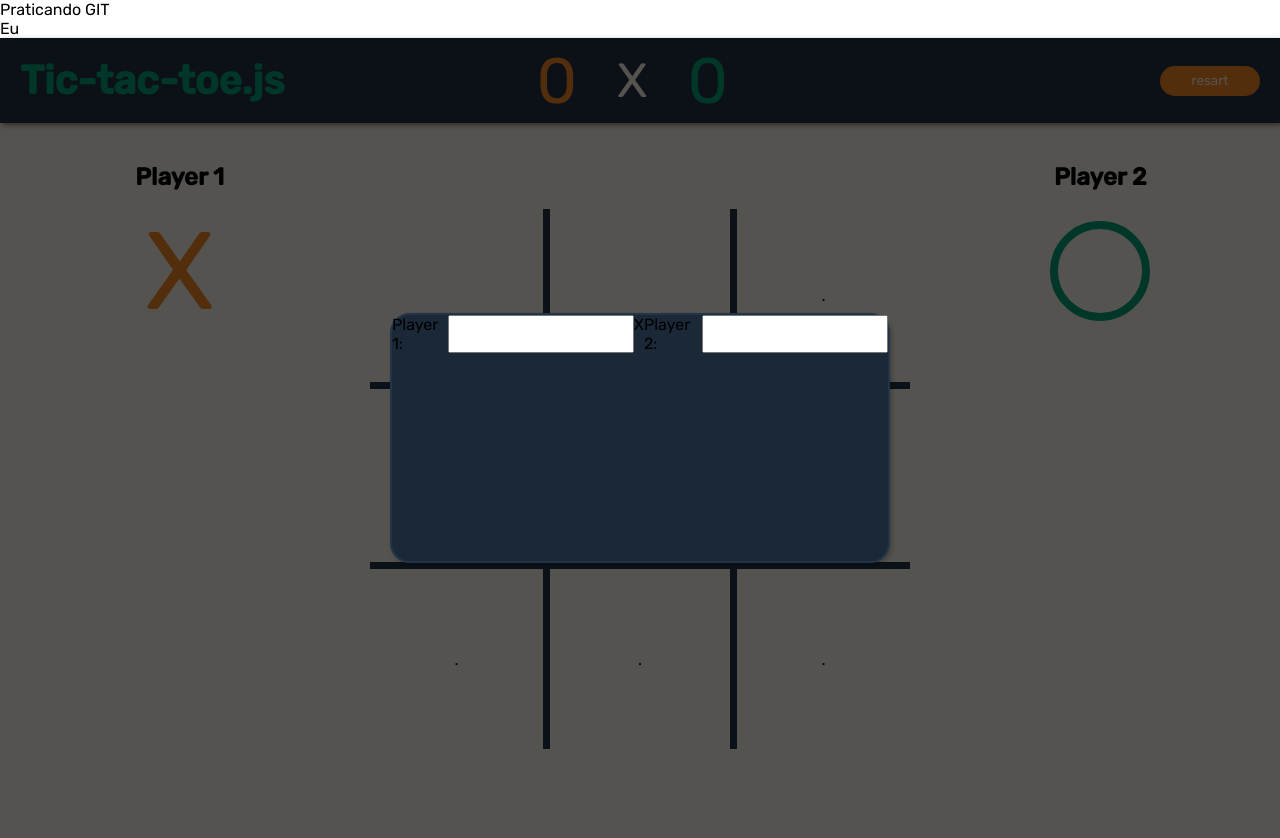
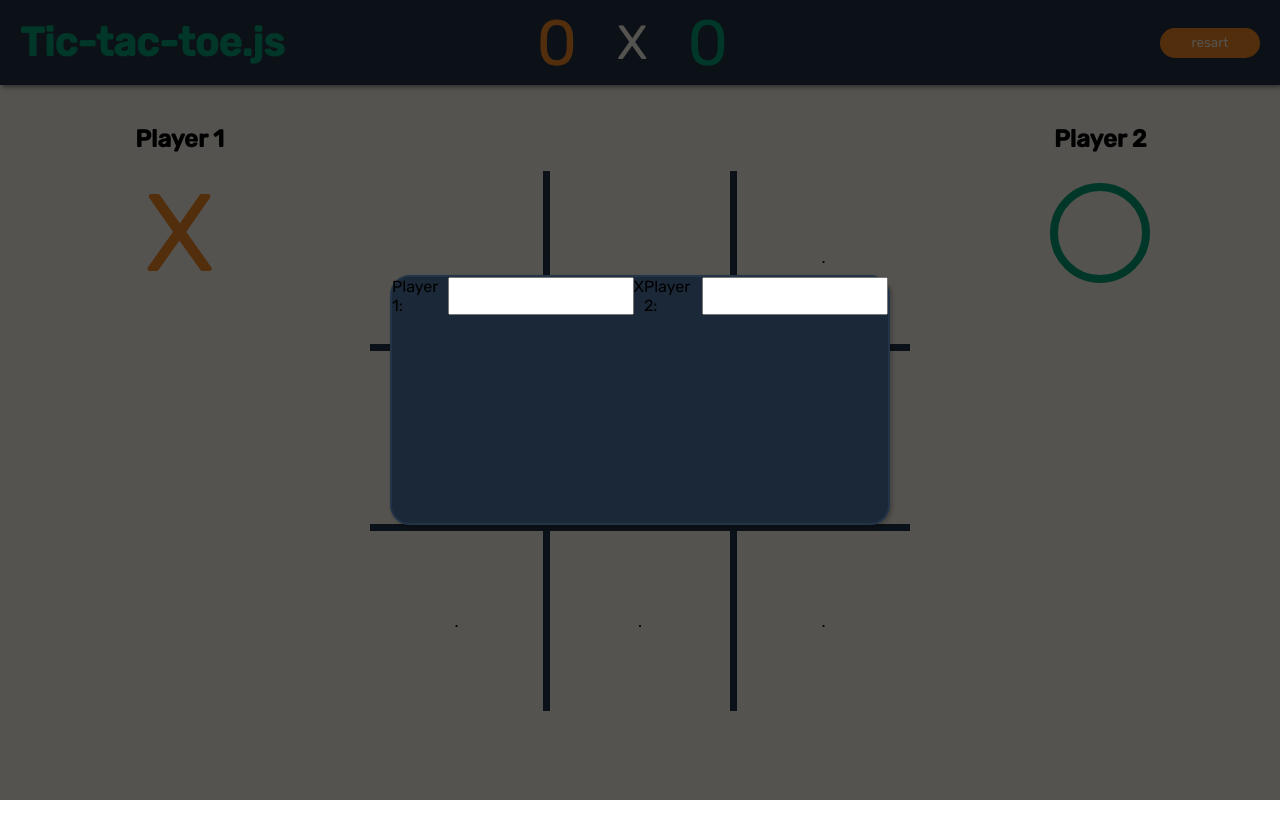
Before and after one commit to dxxiogo/tic-tac-toe, a plain HTML site: page index.html in a window 1280 px wide. After the commit the page ends 800 px from the top, so only its background shows below. Drawn offline with Linux system fonts and the light colour scheme.

Commit message:
Apagando tags usadas para praticar o GIT

```diff
--- a/index.html
+++ b/index.html
@@ -8,8 +8,6 @@
     <title>Document</title>
 </head>
 <body>
-    <div>Praticando GIT</div>
-    <p>Eu</p>
     <div class="bg-players">
         <div id="form-players-box">
             <form>
```
